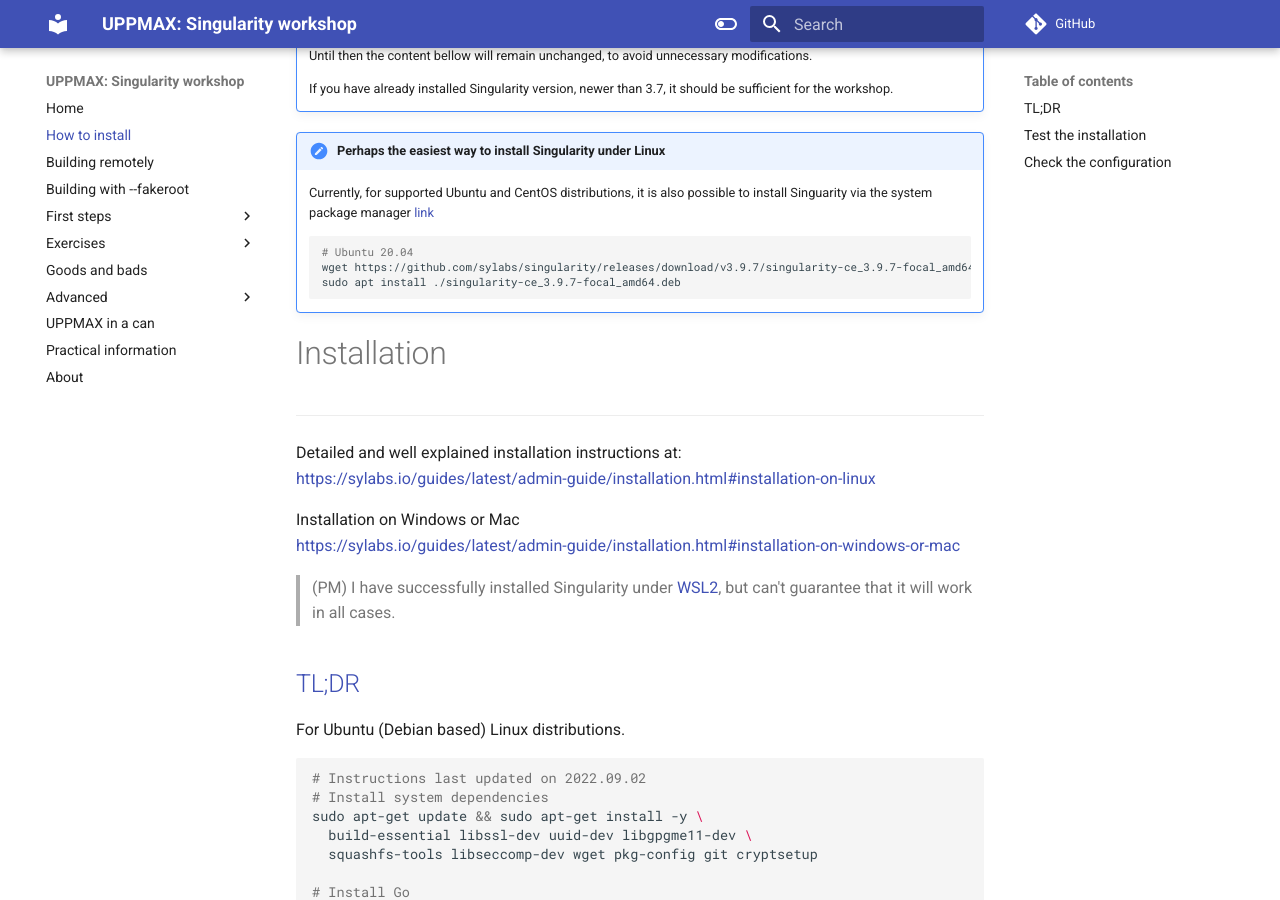
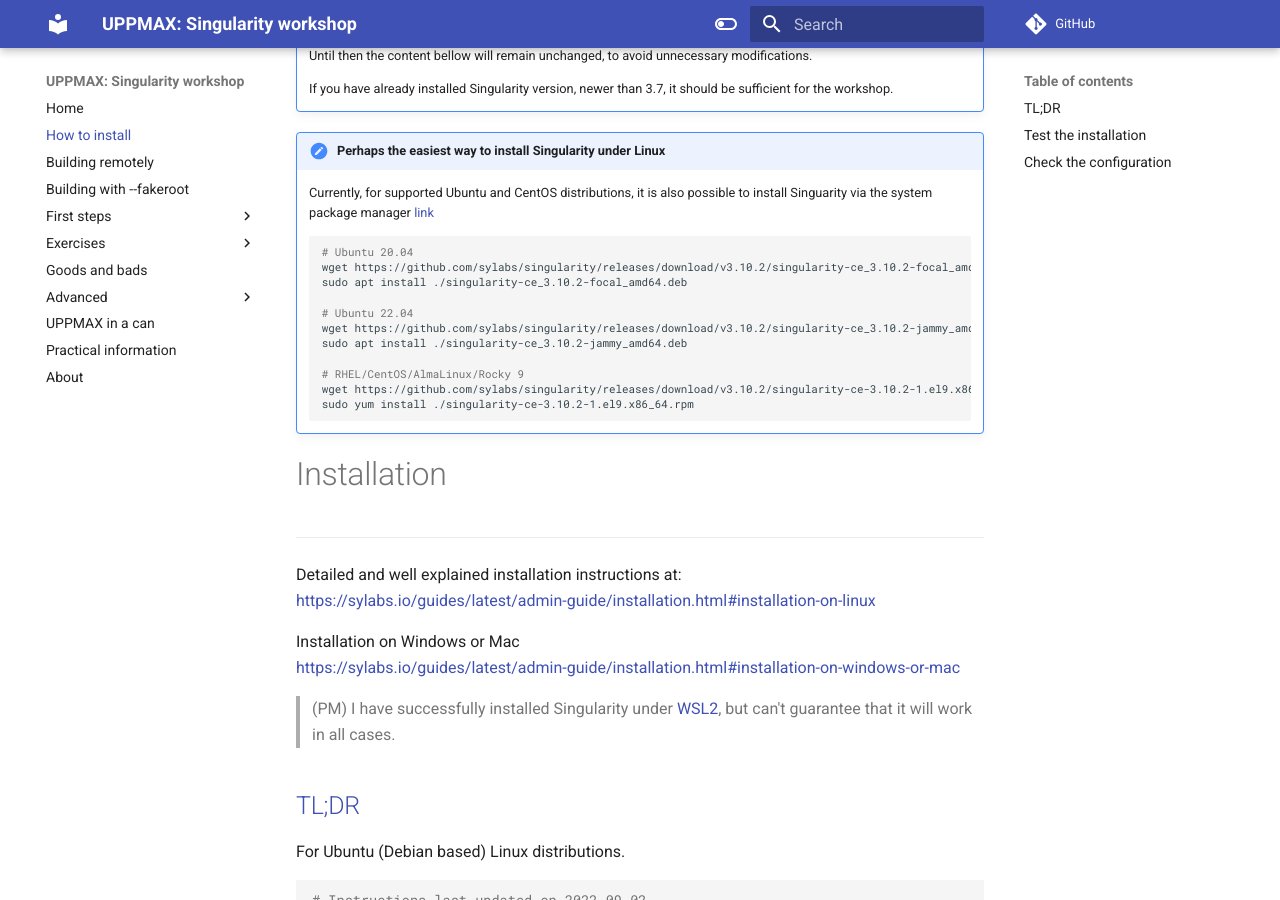
Before and after one commit to pmitev/UPPMAX-Singularity-workshop, an MkDocs documentation site: the page built from docs/installation.md, in a window 1280 px wide and 900 px high, scrolled down 321 px. Built offline with MkDocs 1.6.1 and Material for MkDocs 9.7.7, drawn with Linux system fonts in a browser that asks for light colours; comment, search, counter and statistics services are not loaded.

Commit message:
More updates

````diff
--- a/docs/installation.md
+++ b/docs/installation.md
@@ -12,8 +12,16 @@
     Currently, for supported Ubuntu and CentOS distributions, it is also possible to install Singuarity via the system package manager [link](https://github.com/sylabs/singularity/releases/tag/v3.9.7)
     ``` bash
     # Ubuntu 20.04
-    wget https://github.com/sylabs/singularity/releases/download/v3.9.7/singularity-ce_3.9.7-focal_amd64.deb
-    sudo apt install ./singularity-ce_3.9.7-focal_amd64.deb
+    wget https://github.com/sylabs/singularity/releases/download/v3.10.2/singularity-ce_3.10.2-focal_amd64.deb
+    sudo apt install ./singularity-ce_3.10.2-focal_amd64.deb
+
+    # Ubuntu 22.04
+    wget https://github.com/sylabs/singularity/releases/download/v3.10.2/singularity-ce_3.10.2-jammy_amd64.deb
+    sudo apt install ./singularity-ce_3.10.2-jammy_amd64.deb
+
+    # RHEL/CentOS/AlmaLinux/Rocky 9
+    wget https://github.com/sylabs/singularity/releases/download/v3.10.2/singularity-ce-3.10.2-1.el9.x86_64.rpm
+    sudo yum install ./singularity-ce-3.10.2-1.el9.x86_64.rpm
     ```
 
 # Installation
````
